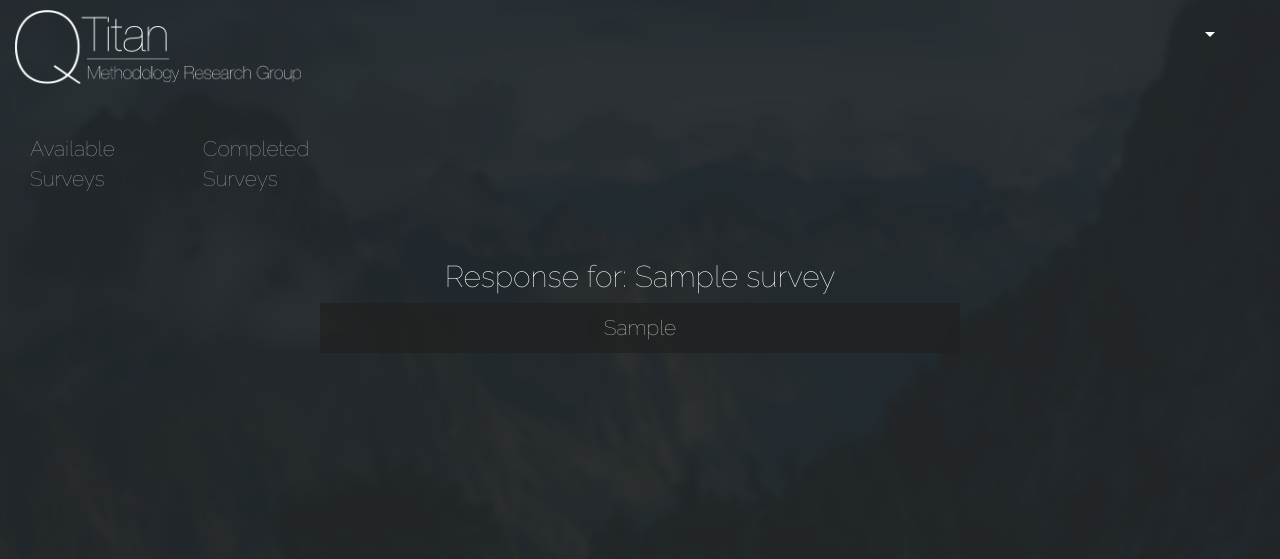
After one commit to rdespoiu/QTitan, a Django app: page /viewresponse/1/ in a window 1280 px wide. The commit adds this page. Shown: the top 559 px of the page. Run offline with Django 3.2, Linux system fonts and the light colour scheme; a user stored in the database is signed in; tables that the repository leaves empty hold one stand-in row (values such as "Sample post"); some libraries are stand-ins or nearby versions.

Commit message:
View Response: View completed (Subject)

```diff
--- a/QTitan/QTSurvey/templates/QTSurvey/base/base.html
+++ b/QTitan/QTSurvey/templates/QTSurvey/base/base.html
@@ -41,10 +41,16 @@
       {% block main_table %}
       {% endblock %}
 
+      <!-- CREATE SURVEY -->
       {% block create_survey %}
       {% endblock %}
 
+      <!-- TAKE SURVEY -->
       {% block take_survey %}
+      {% endblock %}
+
+      <!-- SUBJECT: VIEW SURVEY RESPONSE -->
+      {% block view_survey_self_response %}
       {% endblock %}
     </div>
 
--- a/QTitan/QTSurvey/templates/QTSurvey/modules/table_rows.html
+++ b/QTitan/QTSurvey/templates/QTSurvey/modules/table_rows.html
@@ -53,7 +53,7 @@
       <td class="custom-text">{{ survey.id }}</td>
       <td class="custom-text">{{ survey.title }}</td>
       <td class="custom-text">{{ survey.distribution }}</td>
-      <td><button class="btn btn-primary btn-block custom-button">My Response</button></td>
+      <td><button class="btn btn-primary btn-block custom-button" onclick="location.href = '/viewresponse/{{ survey.id }}';">My Response</button></td>
     </tr>
   {% endfor %}
 {% endif %}
--- /dev/null
+++ b/QTitan/QTSurvey/templates/QTSurvey/subject-view-survey-response.html
@@ -0,0 +1,21 @@
+<!-- Inheritance from base template -->
+{% extends "QTSurvey/base/base.html" %}
+{% load static %}
+
+{% block view_survey_self_response %}
+
+<div class="take-survey-box">
+  <center>
+    <h2>Response for: {{ survey.title }}</h2>
+  </center>
+
+  <ul id="sortableSurveyFields">
+    {% for field in completedSurvey %}
+      <li>{{ field.surveyFieldID.value }}</li>
+    {% endfor %}
+  </ul>
+</div>
+
+<script src="https://ajax.googleapis.com/ajax/libs/jquery/1.12.4/jquery.min.js"></script>
+
+{% endblock %}
--- a/QTitan/QTSurvey/urls.py
+++ b/QTitan/QTSurvey/urls.py
@@ -19,4 +19,5 @@ urlpatterns = [
     url(r'^completed/', views.subject_completed_surveys, name = 'completed'),
     url(r'^create/', views.create_survey, name = 'create'),
     url(r'^takesurvey/(?P<survey_id>\w{0,50})/$', views.take_survey, name='takesurvey'),
+    url(r'^viewresponse/(?P<survey_id>\w{0,50})/$', views.view_survey_self_response, name='viewresponse'),
 ]
--- a/QTitan/QTSurvey/views.py
+++ b/QTitan/QTSurvey/views.py
@@ -189,3 +189,18 @@ def take_survey(request, survey_id):
     context = {'request': request, 'takeSurveyForm': takeSurveyForm, 'survey': survey, 'surveyFields': surveyFields}
 
     return HttpResponse(template.render(context, request))
+
+def view_survey_self_response(request, survey_id):
+    if not (request.user.is_authenticated() and not request.session.get('researcher')):
+        return redirect('index')
+
+    template = loader.get_template('QTSurvey/subject-view-survey-response.html')
+
+    survey = Survey.objects.get(id = survey_id)
+    completedSurvey = sorted(list(CompletedSurvey.objects.filter(surveyID = survey,
+                                                                 userID = request.user)),
+                             key = lambda x: x.orderPosition)
+
+    context = {'request': request, 'survey': survey, 'completedSurvey': completedSurvey}
+
+    return HttpResponse(template.render(context, request))
```
